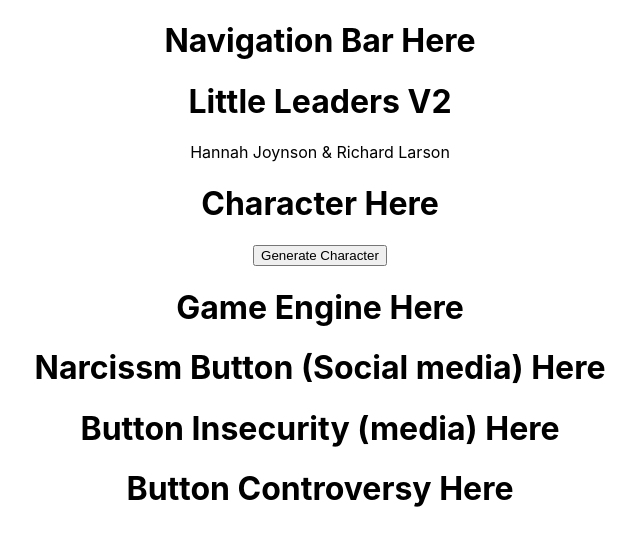
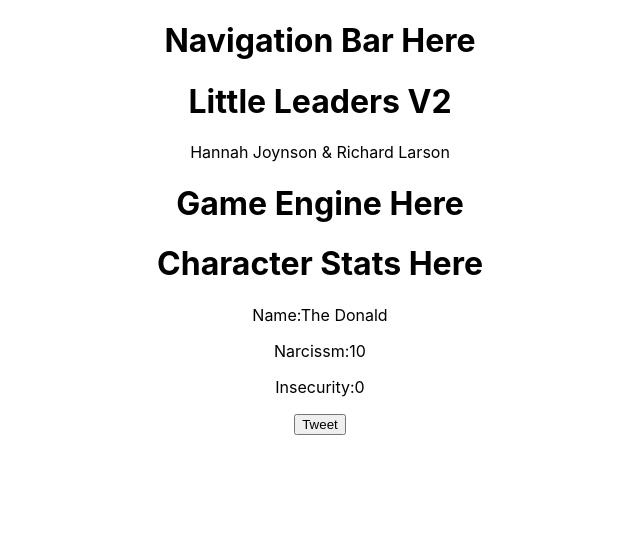
Before and after one commit to RicLMCR/REACT-Little-Leaders, a React (Create React App) app: page / in a window 1280 px wide. Shown: the top 546 px of the page, without its empty margins (320-960 px from the left). Built offline with nearby package versions, Linux system fonts and the light colour scheme.

Commit message:
commit 3

```diff
--- a/src/App.js
+++ b/src/App.js
@@ -11,7 +11,7 @@ function App() {
             <h1>Little Leaders V2</h1>
       <p>Hannah Joynson & Richard Larson</p>
 
-      <Char />
+      {/* <Char /> */}
       <Game />
 
     </div>
--- a/src/ButtonNarc.js
+++ b/src/ButtonNarc.js
@@ -1,8 +1,10 @@
-const ButtonNarc = () => {
-    // Button Narc here
+const ButtonNarc = ({tweet}) => {
+
+    let randNum = Math.floor(Math.random()*10);
+
     return (
         <div>
-            <h1>Narcissm Button (Social media) Here</h1>
+            <button  onClick={()=> tweet(randNum)}>Tweet</button>
         </div>
      );
 }
--- a/src/Char.js
+++ b/src/Char.js
@@ -1,23 +1,11 @@
-import {useState } from "react";
-
-const Char = () => {
-    // Character class object and sub-class here
-const [character, setCharacter] = useState ([]);
-
-// Function to return character object/class
-const generateChar = (name, narc, insec, controv)=>{
-    let charClass = [name, narc, insec, controv];
-    setCharacter(charClass);
-    return (
-        console.log(charClass)
-    )
-};
+const Char = ({title,narc,insec}) => {
 
     return (
-        <div>
-            <h1>Character Here</h1>
-            <button onClick={()=>{generateChar("The Donald", 10, 0, 0)}}>Generate Character</button>
-            <p>{character}</p>
+        <div className="charStats" >
+            <h1>Character Stats Here</h1>
+             <p>Name:{title}</p>
+             <p>Narcissm:{narc}</p>
+             <p>Insecurity:{insec}</p>
         </div>
      );
 }
--- a/src/Game.js
+++ b/src/Game.js
@@ -1,18 +1,34 @@
+import Char from './Char.js';
 import ButtonNarc from './ButtonNarc';
-import ButtonInsec from './ButtonInsec';
-import ButtonControv from './ButtonControv';
+import { useState } from 'react';
 
 const Game = () => {
 
-    // Narc, Insec, Controv functions Headers. Link to button components via props
+   // CHARACTER GENERATION: Properties hook
+   const [character, setCharacter] = useState (
+       {title:"The Donald", narc:10, insec:0, controv:0, id:1}
+   );
+
+// STATS ADJ: Social media/narcissm function
+    const tweet = (randNum)=>{
+        let narcVal = character.narc + randNum;
+        character.narc = narcVal;
+        console.log (`narcVal is: ${narcVal}`);
+        console.log(character);
+        // setCharacter (narcVal); // This needs to target the narc value specifically
+    };
+
+// WIN/LOSS - useEffect needs to go here to assess current stats scores and determine if win/lose conditions are nmet
+
+
     return (
         <div>
             <h1>Game Engine Here</h1>
-            <ButtonNarc />
-            <ButtonInsec />
-            <ButtonControv />
+            <Char title={character.title} narc={character.narc} insec={character.insec}/>
+            <ButtonNarc tweet={tweet}/>
         </div>
-     );
+    );
+
 }
 
 export default Game;
```
Also changed, not shown: src/Nav.js (+11 -1 lines).
